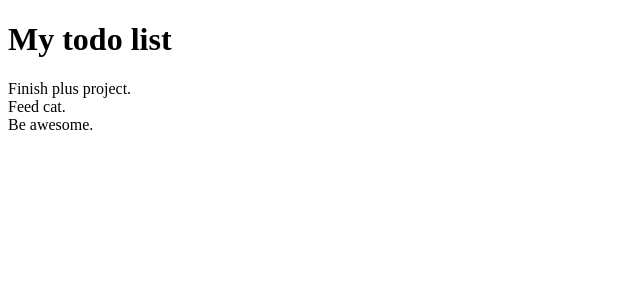
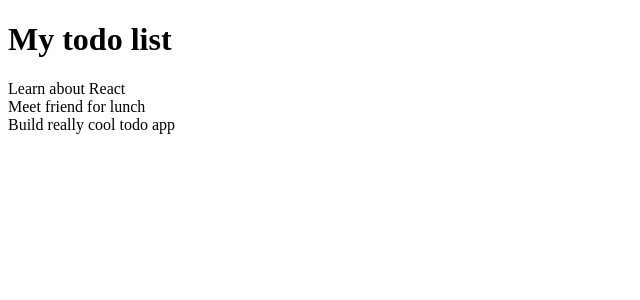
Before and after one commit to supremeoverlord-ofdoom/todo-list, a React (Vite) app: page / in a window 1280 px wide. Shown: the top 300 px of the page, without its empty margins (0-640 px from the left). Built offline with nearby package versions, Linux system fonts and the light colour scheme.

Commit message:
removing hardcoded values

```diff
--- a/src/App.jsx
+++ b/src/App.jsx
@@ -2,12 +2,18 @@ import React, { useState } from "react";
 import TodoItem from "./components/TodoItem";
 
 function App() {
+  const [todos, setTodos] = useState([
+    "Learn about React",
+    "Meet friend for lunch",
+    "Build really cool todo app",
+  ]);
+
   return (
       <div>
       <h1>My todo list</h1>
-      <TodoItem todo="Finish plus project." />
-      <TodoItem todo="Feed cat." />
-      <TodoItem todo="Be awesome." />
+      {todos.map((todo, index) => (
+      <TodoItem todo={todo} key={index} />
+      ))}
       </div>
     );
   }
```
